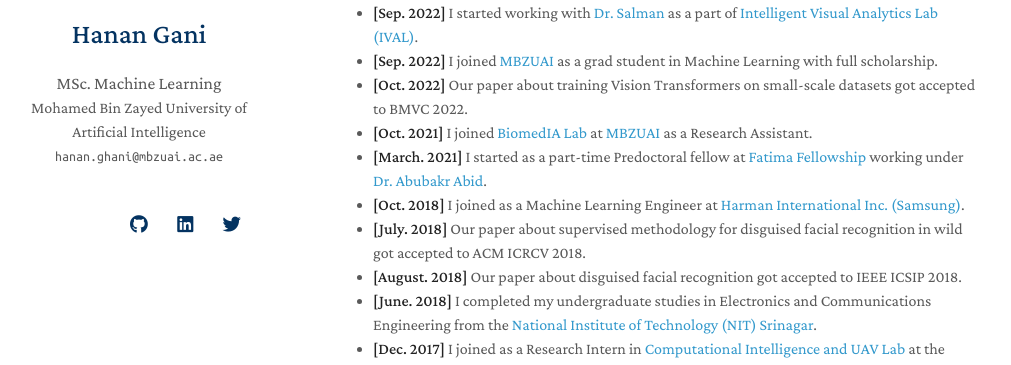
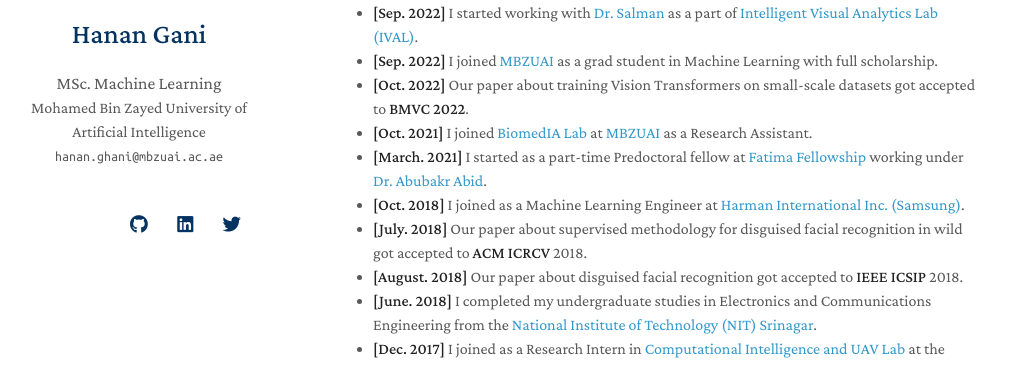
Before and after one commit to muhammadsaadkhankor/muhammadsaadkhankor.github.io, a Jekyll site: the page built from index.md, in a window 1280 px wide and 900 px high, scrolled down 669 px. Shown: the part 184-549 px from the top of the window, without its empty margins (137-1148 px from the left). Built offline with Jekyll 4.4.1, drawn with Linux system fonts in a browser that asks for light colours; nearby versions of some CDN libraries; a style sheet for code colours, icons or effects is not loaded; our own code applies the rules of GitHub Pages for plain Markdown files.

Commit message:
Update index.md

```diff
--- a/index.md
+++ b/index.md
@@ -29,12 +29,12 @@
 - **[Jan. 2023]** Our US patent about training Vision Transformers on small-scale datasets got approved for filing.
 - **[Sep. 2022]** I started  working with [Dr. Salman](https://salman-h-khan.github.io/) as a part of [Intelligent Visual Analytics Lab (IVAL)](https://www.ival-mbzuai.com/).
 - **[Sep. 2022]** I joined [MBZUAI](http://www.mbzuai.ac.ae) as a grad student in Machine Learning with full scholarship.
-- **[Oct. 2022]** Our paper about training Vision Transformers on small-scale datasets got accepted to BMVC 2022.
+- **[Oct. 2022]** Our paper about training Vision Transformers on small-scale datasets got accepted to **BMVC 2022**.
 - **[Oct. 2021]** I joined [BiomedIA Lab](https://mbzuai-biomedia.com/biomedia/) at [MBZUAI](http://www.mbzuai.ac.ae) as a Research Assistant.
 - **[March. 2021]** I started as a part-time Predoctoral fellow at [Fatima Fellowship](https://www.fatimafellowship.com/) working under [Dr. Abubakr Abid](https://abidlabs.github.io/).
 - **[Oct. 2018]** I joined as a Machine Learning Engineer at [Harman International Inc. (Samsung)](https://www.harman.com/India).
-- **[July. 2018]** Our paper about supervised methodology for disguised facial recognition in wild got accepted to ACM ICRCV 2018.
-- **[August. 2018]** Our paper about disguised facial recognition got accepted to IEEE ICSIP 2018.
+- **[July. 2018]** Our paper about supervised methodology for disguised facial recognition in wild got accepted to **ACM ICRCV** 2018.
+- **[August. 2018]** Our paper about disguised facial recognition got accepted to **IEEE ICSIP** 2018.
 - **[June. 2018]** I completed my undergraduate studies in Electronics and Communications Engineering from the [National Institute of Technology (NIT) Srinagar](https://nitsri.ac.in/).
 - **[Dec. 2017]** I joined as a Research Intern in [Computational Intelligence and UAV Lab](https://sites.google.com/site/compintellab/) at the [Indian Institute of Science, Bangalore](https://iisc.ac.in/)
 
```
